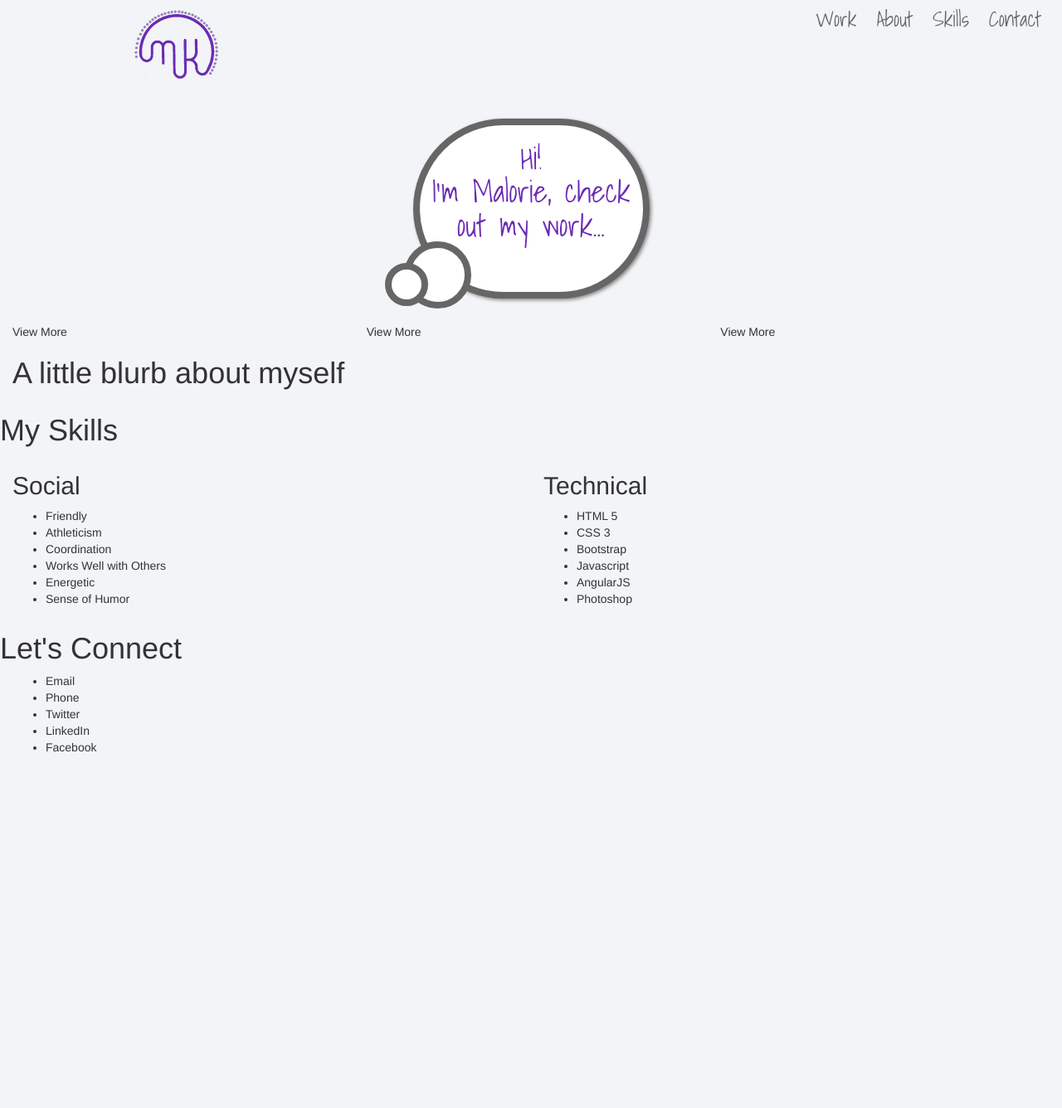
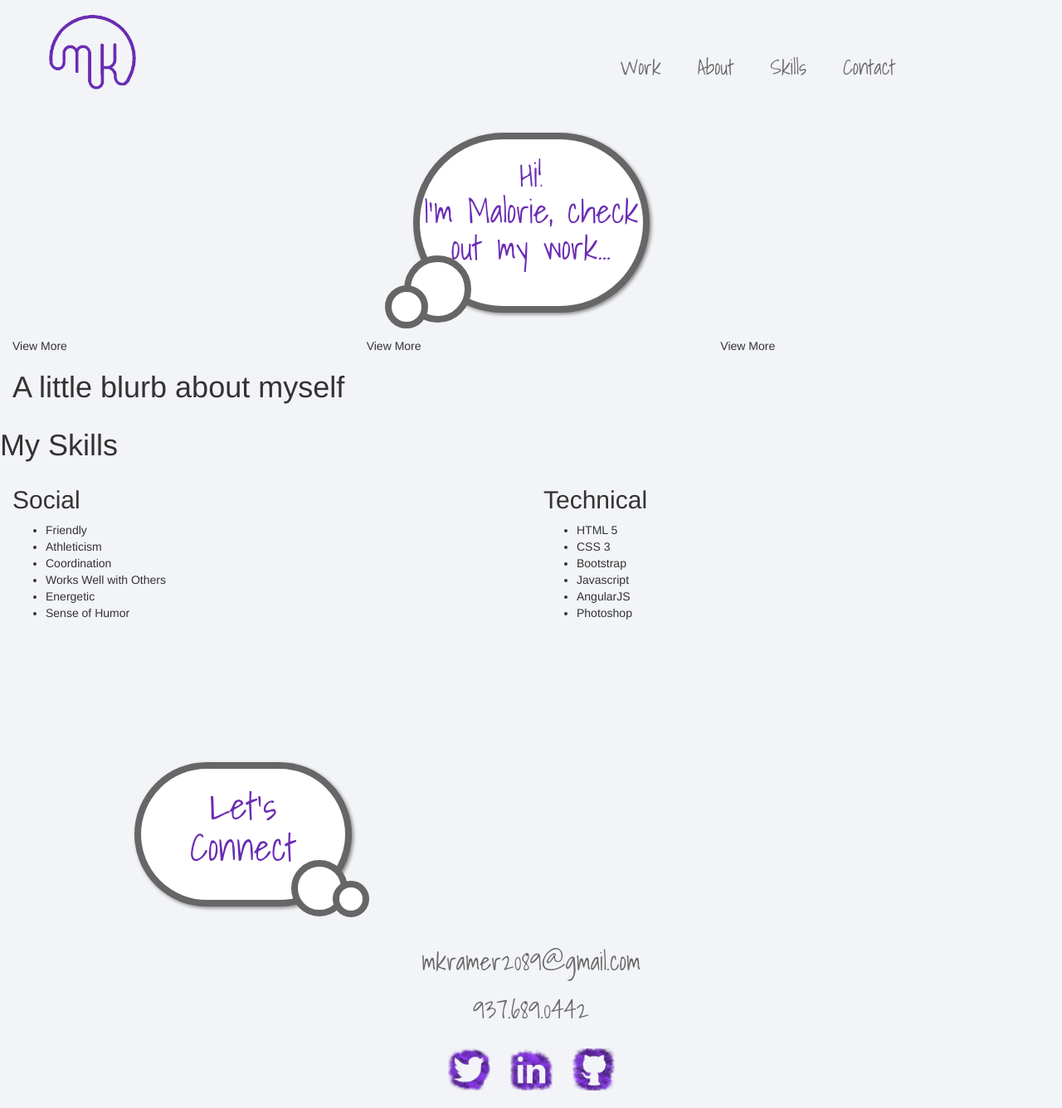
Before and after one commit to kramer20/Portfolio, a PHP site: page / in a window 1280 px wide. Shown: the whole page at 83% size. Before the commit the page ends 907 px from the top, so only its background shows below. Run offline with PHP 8.4, Linux system fonts and the light colour scheme; some libraries are stand-ins or nearby versions.

Commit message:
contact mostly complete

```diff
--- a/css/main.css
+++ b/css/main.css
@@ -1,18 +1,73 @@
+#navigation {
+  position: fixed;
+  width: 100%;
+  background-color: #F2F4F7;
+  z-index: 9999999;
+  height: 118px; }
+
+.logoCol {
+  margin-bottom: 40px; }
+
 ul.navList {
-  padding-top: 6px;
-  text-align: right; }
+  z-index: 99999;
+  padding-top: 64px;
+  text-align: center; }
   ul.navList li.page-scroll {
     display: inline;
-    padding: 10px; }
+    padding-left: 40px; }
     ul.navList li.page-scroll a {
       text-decoration: none;
       color: #666666;
       font-size: 25px;
-      font-family: "Shadows Into Light", cursive; }
+      font-family: "Shadows Into Light", cursive;
+      border-bottom: 2px solid rgba(106, 44, 180, 0); }
       ul.navList li.page-scroll a:focus {
         outline: none; }
       ul.navList li.page-scroll a:hover {
-        border-bottom: 2px solid #6A2CB4; }
+        border-bottom: 2px solid #6a2cb4;
+        transition: border 2000ms ease; }
+
+#work {
+  margin-top: 130px; }
+
+h1.workIntro {
+  color: #6A2CB4;
+  font-family: "Shadows Into Light", cursive;
+  font-size: 40px;
+  margin-top: 20px; }
+
+#contact {
+  margin-top: 130px; }
+
+h1.contactIntro {
+  color: #6A2CB4;
+  font-family: "Shadows Into Light", cursive;
+  font-size: 45px;
+  margin-top: 20px; }
+
+.contactLinks {
+  margin: 0 auto;
+  display: block;
+  width: 300px; }
+
+ul.contactList {
+  margin-top: 15px; }
+  ul.contactList li {
+    display: inline-block; }
+
+.emailItem, .phoneItem {
+  margin-top: 15px;
+  text-align: center;
+  font-family: "Shadows Into Light", cursive;
+  font-size: 30px; }
+  .emailItem a, .phoneItem a {
+    text-decoration: none;
+    color: #666666; }
+    .emailItem a:focus, .phoneItem a:focus {
+      outline: none; }
+    .emailItem a:hover, .phoneItem a:hover {
+      color: #6a2cb4;
+      transition: color 2000ms ease; }
 
 .workBubble {
   position: relative;
@@ -48,16 +103,50 @@ ul.navList {
   border-radius: 58px;
   position: absolute; }
 
+.contactBubble {
+  margin-top: 30px;
+  margin-bottom: 30px;
+  position: relative;
+  width: 262px;
+  height: 174px;
+  text-align: center;
+  line-height: 100px;
+  background-color: #fff;
+  border: 8px solid #666;
+  border-radius: 145px;
+  box-shadow: 2px 2px 4px #888;
+  margin-left: 162px; }
+
+.contactBubble:before, .contactBubble:after {
+  content: ' ';
+  margin-left: 58px;
+  margin-top: 110px;
+  width: 68px;
+  height: 68px;
+  background-color: #fff;
+  border: 8px solid #666;
+  border-radius: 58px;
+  position: absolute; }
+
+.contactBubble:after {
+  width: 44px;
+  height: 44px;
+  margin-left: 108px;
+  margin-top: 6px;
+  border-radius: 58px;
+  position: absolute; }
+
 img.logo {
-  width: 170px;
-  padding: 10px;
+  width: 193px;
+  padding: 10px; }
+
+a:focus {
+  outline: none; }
+
+li img {
   margin: 0 auto;
-  display: block; }
+  width: 71px;
+  padding: 10px; }
 
 body {
   background-color: #F2F4F7; }
-
-h1.workIntro {
-  color: #6A2CB4;
-  font-family: "Shadows Into Light", cursive;
-  font-size: 37px; }
--- a/index.html
+++ b/index.html
@@ -25,12 +25,13 @@
 
         <div class="container-fluid">
                 <!-- Navigation -->
-            <div class="row">
+            <section id="navigation">
+                <div class="row nav">
                     <div class="col-xs-4 col-sm-4 col-md-4 col-lg-4 logoCol">
-                    <img class="logo" src="images/mkLogo.png">
+                        <a href="#navigation"><img class="logo" src="images/mkLogo.png"></a>
                     </div>
 
-                <div class="col-md-8 col-lg-8 navCol">
+                    <div class="col-xs-8 col-sm-8 col-md-8 col-lg-8 navCol">
                         <ul class="navList">
                             <li class="page-scroll">
                                 <a href="#work">Work</a>
@@ -47,25 +48,26 @@
                         </ul>
                     </div>
                 </div>
+            </section>
 
                 <!--Work-->
 
             <section id="work">
-                <div class="row">
+                <div class="row work">
                     <div class="workBubble">
                         <h1 class="workIntro">Hi!<br> I'm Malorie, check out my work...</h1>
                     </div>
 
                         <div class="col-xs-4 col-sm-4 col-md-4 col-lg-4">
-                            <div class="image of work"></div>
+                            <div class="imageWork"></div>
                                 <div class="moreInfo">View More</div>
                         </div>
                          <div class="col-xs-4 col-sm-4 col-md-4 col-lg-4">
-                            <div class="image of work"></div>
+                            <div class="imageWork"></div>
                                 <div class="moreInfo">View More</div>
                         </div>
                          <div class="col-xs-4 col-sm-4 col-md-4 col-lg-4">
-                            <div class="image of work"></div>
+                            <div class="imageWork"></div>
                                 <div class="moreInfo">View More</div>
                         </div>
                 </div>
@@ -74,7 +76,7 @@
                 <!-- About -->
 
             <section id="about">
-                <div class="row">
+                <div class="row about">
                     <div class="col-xs-12 col-sm-12 col-md-12 col-lg-12 aboutCol">
                         <div class="aboutBubble">
                             <h1 class="aboutIntro">A little blurb about myself</h1>
@@ -86,7 +88,7 @@
                 <!-- Skills -->
 
             <section id="skills">
-                <div class="row">
+                <div class="row skills">
                     <div class="skillsBubble">
                         <h1 class="skillsIntro">My Skills</h1>
                     </div>
@@ -118,18 +120,18 @@
             <!-- Contact -->
 
             <section id="contact">
-                <div class="row">
+                <div class="row contact">
                     <div class="contactBubble">
-                        <h1 class="contactIntro">Let's Connect</h1>
+                        <h1 class="contactIntro">Let's<br>Connect</h1>
                     </div>
                         <div class="col-xs-12 col-sm-12 col-md-12 col-lg-12 contactCol">
+                            <div class="emailItem"><a href="mailto:mkramer2089@gmail.com">mkramer2089@gmail.com</a></div>
+                            <div class="phoneItem"><a href="tel:937-689-0442">937.689.0442</a></div>
                                 <div class="contactLinks">
                                     <ul class="contactList">
-                                    <li class="emailItem">Email</li>
-                                    <li class="phoneItem">Phone</li>
-                                    <li class="twitterItem">Twitter</li>
-                                    <li class="linkedInItem">LinkedIn</li>
-                                    <li class="facebookItem">Facebook</li>
+                                        <li class="twitterItem"><a href="https://twitter.com/malkaye20" target="_blank"><img src="images/twitIcon.png"></a></li>
+                                        <li class="linkedInItem"><a href="https://www.linkedin.com/in/malorie-kramer-b2535166?trk=nav_responsive_tab_profile_pic" target="_blank"><img src="images/linkedIcon.png"></a></li>
+                                        <li class="githubItem"><a href="https://github.com/kramer20" target="_blank"><img src="images/githubIcon.png"></a></li>
                                     </ul>
                                 </div>
                         </div>
--- a/sass/_about.scss
+++ b/sass/_about.scss
@@ -0,0 +1,3 @@
+.about {
+	// background-color:darken($lightgray,10);
+}
--- a/sass/_contact.scss
+++ b/sass/_contact.scss
@@ -0,0 +1,45 @@
+#contact {
+	margin-top:130px;
+
+	// background-color:darken($lightgray,25);
+}
+
+h1.contactIntro{
+	color:$mainpurple;
+	// text-align:center;
+	font-family:$fontOne;
+	font-size:45px;
+	margin-top:20px;
+	// padding:20px;
+}
+
+.contactLinks{
+	margin:0 auto;
+	display:block;
+	width:300px;
+}
+
+ul.contactList{
+	margin-top:15px;
+	li {
+		display:inline-block;
+	}
+}
+
+.emailItem, .phoneItem {
+	margin-top:15px;
+	text-align:center;
+	font-family:$fontOne;
+	font-size:30px;
+	a{
+		text-decoration: none;
+		color:$bubblegray;
+		&:focus{
+			outline: none;
+		}
+		&:hover{
+		color:rgba(106,44,180,1);
+			transition:color 2000ms ease;
+		}
+	}
+}
--- a/sass/_images.scss
+++ b/sass/_images.scss
@@ -1,6 +1,16 @@
 img.logo{
-	width:170px;
+
+	width:193px;
 	padding:10px;
+}
+
+a:focus{
+	outline:none;
+}
+
+li img {
 	margin:0 auto;
-	display:block;
+	width:71px;
+	padding:10px;
+
 }
--- a/sass/_nav.scss
+++ b/sass/_nav.scss
@@ -1,20 +1,36 @@
+#navigation{
+	position:fixed;
+	width:100%;
+	background-color:$lightgray;
+	z-index:9999999;
+
+	height:118px;
+}
+
+.logoCol{
+	margin-bottom:40px;
+}
 ul.navList{
-	padding-top:6px;
-	text-align: right;
+
+	z-index:99999;
+	padding-top:64px;
+	text-align: center;
 	li.page-scroll{
 		display:inline;
-		padding:10px;
+		padding-left:40px;
 
 		a{
 		text-decoration: none;
 		color:$bubblegray;
 		font-size: 25px;
 		font-family: $fontOne;
+		border-bottom:2px solid rgba(106,44,180,0);
 		&:focus {
 			outline:none;
 		}
 		&:hover {
-			border-bottom:2px solid $mainpurple;
+			border-bottom:2px solid rgba(106,44,180,1);
+			transition:border 2000ms ease;
 		}
 		}
 	}
--- a/sass/_skills.scss
+++ b/sass/_skills.scss
@@ -0,0 +1,3 @@
+.skills {
+	// background-color:darken($lightgray,15);
+}
--- a/sass/_thoughtBubbles.scss
+++ b/sass/_thoughtBubbles.scss
@@ -119,41 +119,44 @@
 //   position:absolute;
 // }
 
-// //contact bubble
-// .contactBubble {
-//   position: relative;
-//   width: 234px;
-//   height: 200px;
-//   text-align: center;
-//   line-height: 100px;
-//   background-color: #fff;
-//   border: 8px solid #666;
-//   border-radius: 145px;
-//   box-shadow: 2px 2px 4px #888;
-//   margin-left:40px;
-// }
+//contact bubble
+.contactBubble {
+  margin-top: 30px;
+  margin-bottom: 30px;
+  position: relative;
+  width: 262px;
+  height: 174px;
+  text-align: center;
+  line-height: 100px;
+  background-color: #fff;
+  border: 8px solid #666;
+  border-radius: 145px;
+  box-shadow: 2px 2px 4px #888;
+  margin-left:162px
 
-// .contactBubble:before, .contactBubble:after{
-//   content: ' ';
-//   margin-left: 102px;
-//   margin-top: 140px;
-//   width: 81px;
-//   height: 81px;
-//   background-color: #fff;
-//   border: 8px solid #666;
-//   // -webkit-border-radius: 28px;
-//   // -moz-border-radius: 28px;
-//   border-radius: 58px;
-//   position:absolute;
-// }
+}
 
-// .contactBubble:after {
-//   width: 52px;
-//   height: 52px;
-//   margin-left: -76px;
-//   margin-top: 181px;
-//   // -webkit-border-radius: 18px;
-//   // -moz-border-radius: 18px;
-//   border-radius: 58px;
-//   position:absolute;
-// }
+.contactBubble:before, .contactBubble:after{
+  content: ' ';
+  margin-left: 58px;
+  margin-top: 110px;
+  width: 68px;
+  height: 68px;
+  background-color: #fff;
+  border: 8px solid #666;
+  // -webkit-border-radius: 28px;
+  // -moz-border-radius: 28px;
+  border-radius: 58px;
+  position:absolute;
+}
+
+.contactBubble:after {
+  width: 44px;
+  height: 44px;
+  margin-left: 108px;
+  margin-top: 6px;
+  // -webkit-border-radius: 18px;
+  // -moz-border-radius: 18px;
+  border-radius: 58px;
+  position:absolute;
+}
--- a/sass/_work.scss
+++ b/sass/_work.scss
@@ -0,0 +1,13 @@
+#work{
+	margin-top:130px;
+	// background-color:darken($lightgray, 5);
+}
+
+h1.workIntro{
+	color:$mainpurple;
+	// text-align:center;
+	font-family:$fontOne;
+	font-size:40px;
+	margin-top:20px;
+	// padding:20px;
+}
--- a/sass/main.scss
+++ b/sass/main.scss
@@ -18,12 +18,3 @@ body {
 // .nav{
 // 	border-bottom:1px solid darken($lightgray,10);
 // }
-
-h1.workIntro{
-	color:$mainpurple;
-	// text-align:center;
-	font-family:$fontOne;
-	font-size:37px;
-
-	// padding:20px;
-}
```
Also changed, not shown: images/emailIcon.png (added), images/fcbkIcon.png (added), images/githubIcon.png (added), images/linkedIcon.png (added), images/mkLogo.png, images/mobileIcon.png (added), images/twitIcon.png (added). Lines whose indentation alone changed are shown as unchanged.
